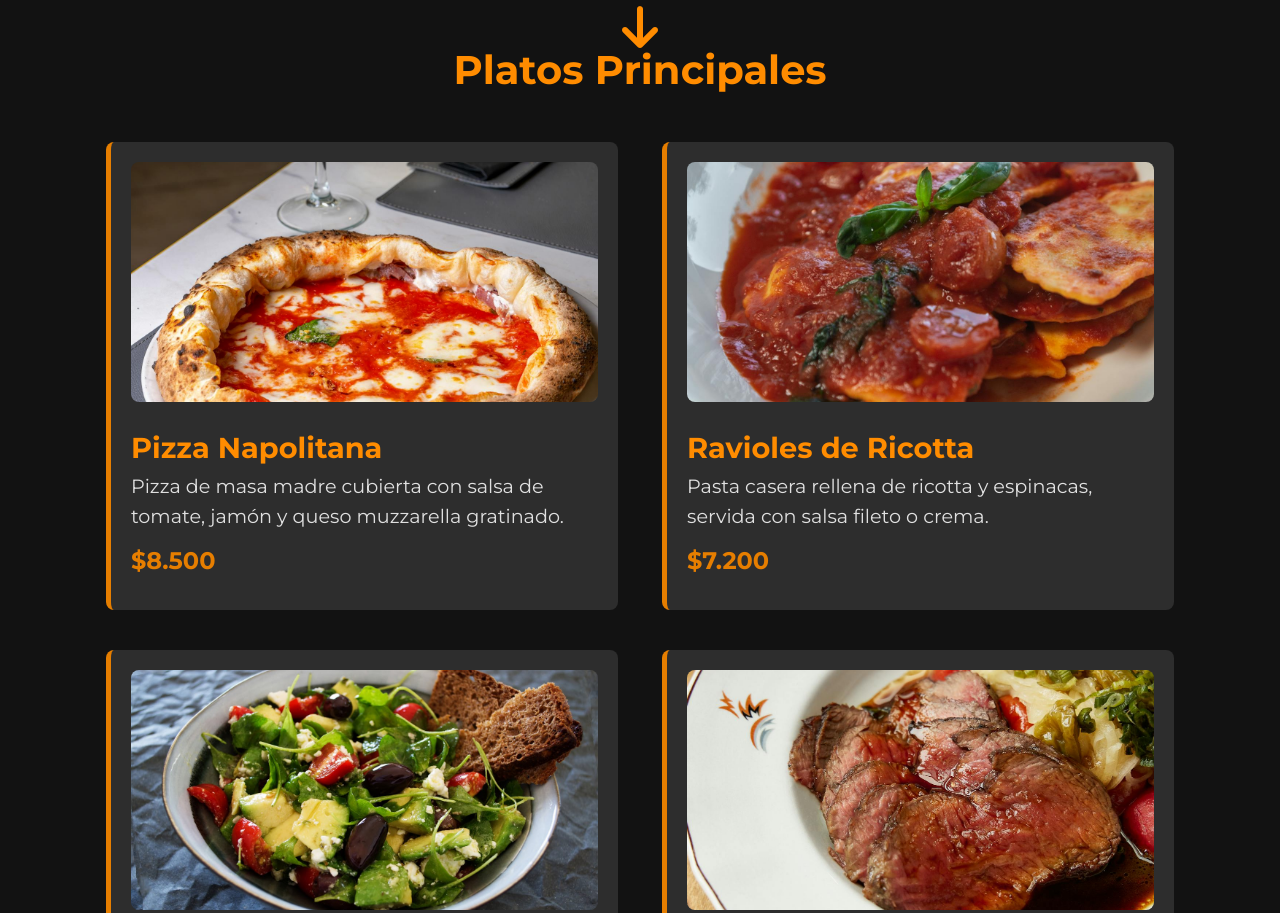
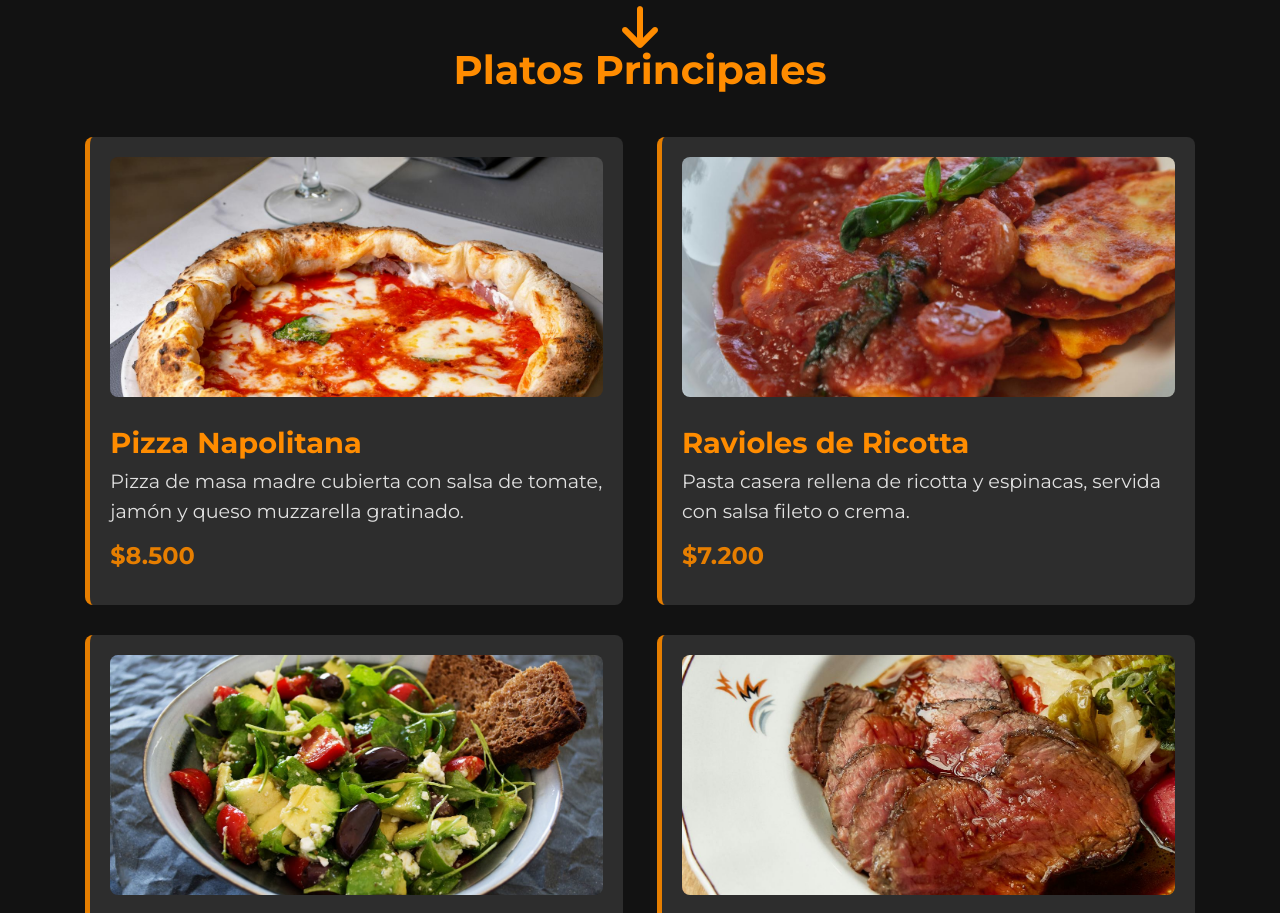
Before and after one commit to Brian13b/menu-digital, a plain HTML site: page index.html in a window 1280 px wide. Shown: the part 778-1691 px from the top of the page. Drawn offline with Linux system fonts and the light colour scheme.

```diff
--- a/css/styles.css
+++ b/css/styles.css
@@ -110,8 +110,8 @@ header p {
 
 .plato {
     display: inline-block;
-    width: 40%;
-    margin: 20px;
+    width: 42%;
+    margin: 15px;
     background-color: #2d2d2d;
     padding: 20px;
     border-radius: 8px;
```
Also changed, not shown: img/screenshot3.png (added), 3 other files.
